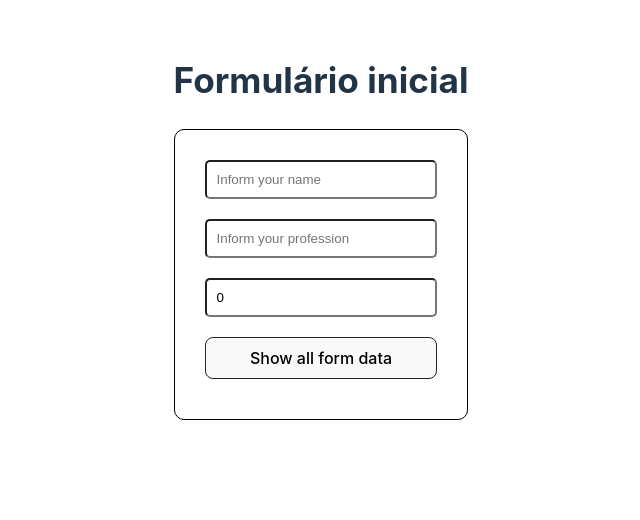
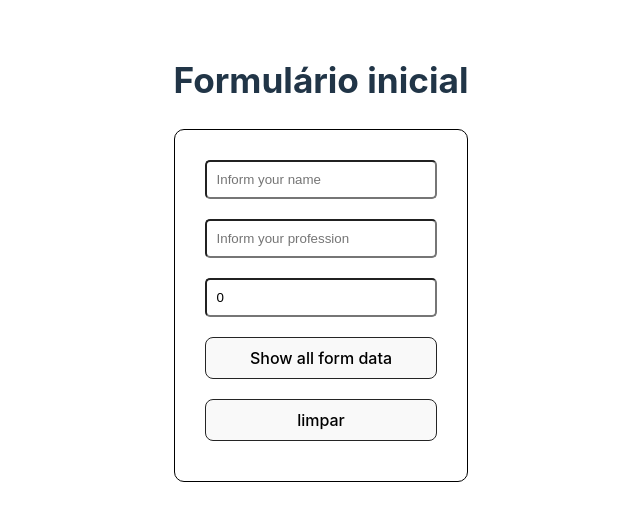
Before and after one commit to rafaelgauderio/typescript-tutorial-form, a React (Vite) app: page / in a window 1280 px wide. Shown: the top 520 px of the page, without its empty margins (319-959 px from the left). Built offline with nearby package versions, Linux system fonts and the light colour scheme.

Commit message:
Clean show data

```diff
--- a/src/App.tsx
+++ b/src/App.tsx
@@ -34,6 +34,11 @@ function App() {
     setShowAllData("Name: "  + formData.firstName + ", profession: " + formData.profession + ", age: " + Number(formData.age));
   }
 
+  function removeElement(event: any) {
+    event.preventDefault();
+    setShowAllData('');
+  }
+
   return (
     <>
       <h2>Formulário inicial</h2>
@@ -65,8 +70,12 @@ function App() {
             type="submit">
             Show all form data
           </button>
+          <button
+          onClick={removeElement}>
+            limpar
+          </button>
         </form>
-        <h3>{showAllData}</h3>
+        <h3 id="showAllData">{showAllData}</h3>
       </div>
     </>
   )
```
